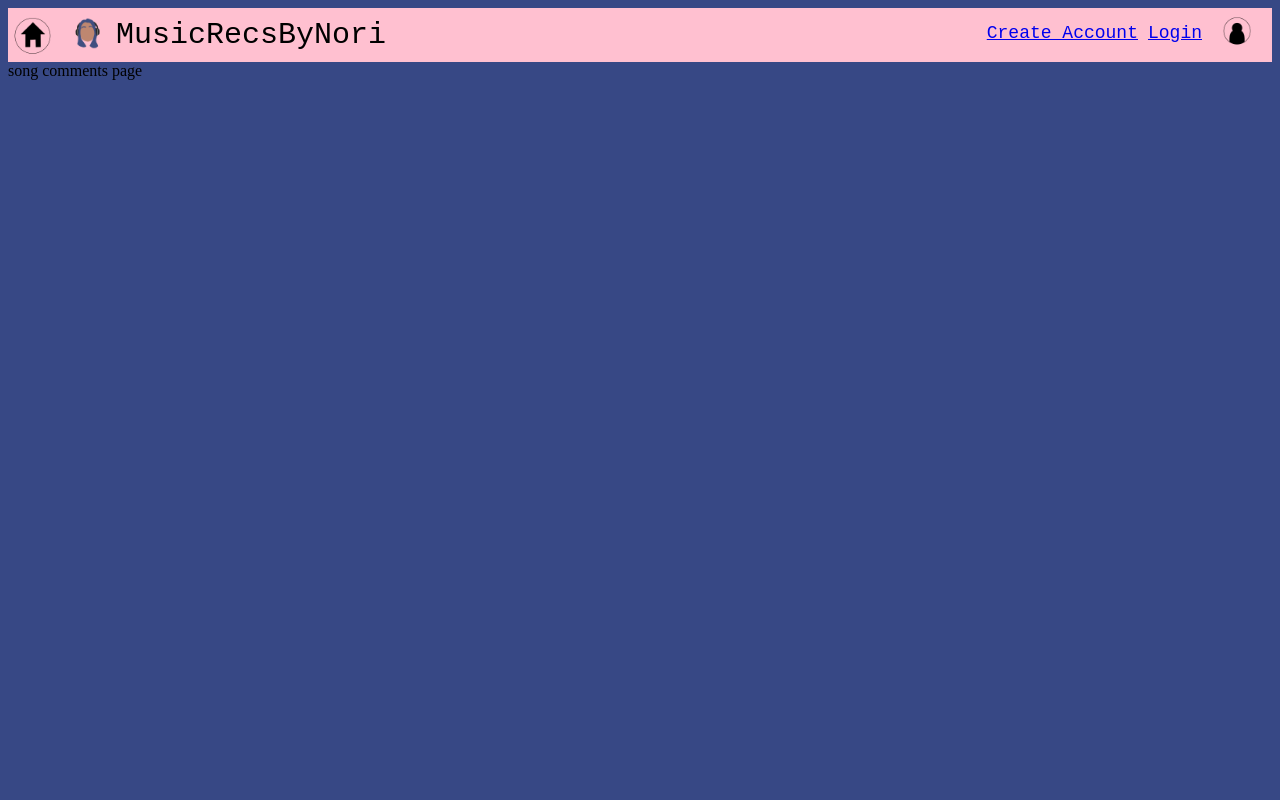
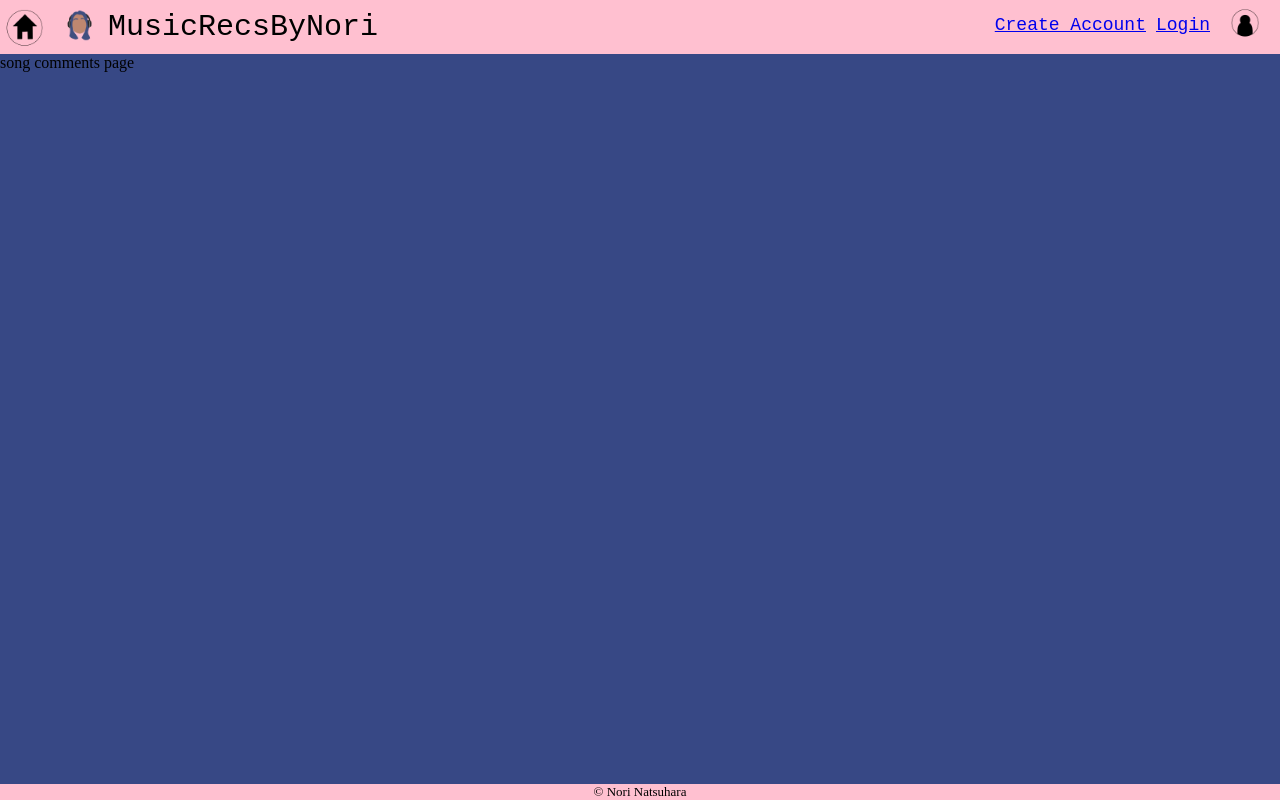
Before and after one commit to norinats/musicrecsbynori, a PHP site: page /comments.php in a window 1280 px wide. Run offline with PHP 8.4, Linux system fonts and the light colour scheme.

Commit message:
added footer to every page and added footer.css

```diff
--- a/comments.php
+++ b/comments.php
@@ -4,5 +4,4 @@
     <?php require_once "header.php"; ?>
 
         song comments page
-    </body>
-</html>
+    <?php require_once "footer.php"; ?>
--- a/css/comments.css
+++ b/css/comments.css
@@ -1,3 +1,4 @@
 body {
+    margin: 0;
     background-color: #374885;
 }
--- /dev/null
+++ b/css/footer.css
@@ -0,0 +1,9 @@
+.footer {
+    position: fixed;
+    text-align: center;
+    background-color: #ffc0d0;
+    width: 100%;
+    font-size: small;
+    left: 0;
+    bottom: 0;
+}
--- a/css/request.css
+++ b/css/request.css
@@ -1,4 +1,5 @@
 body {
+    margin: 0;
     background-color: #374885;
     font-family: 'Courier New', Courier, monospace;
 }
--- a/footer.php
+++ b/footer.php
@@ -0,0 +1,5 @@
+<div class="footer">
+            &#169; Nori Natsuhara
+        </div>
+	</body>
+</html>
--- a/header.php
+++ b/header.php
@@ -1,5 +1,6 @@
 <link rel="icon" type="image/png" href="images/favicon.png">
 <link rel="stylesheet" type="text/css" href="css/header.css">
+<link rel="stylesheet" type="text/css" href="css/footer.css">
     </head>
 
 	<body>
--- a/rec_req.php
+++ b/rec_req.php
@@ -22,5 +22,4 @@
                 <li><input type="submit" value="Submit"></li>
             </ul>
         </form>
-    </body>
-</html>
+<?php require_once "footer.php"; ?>
```
Also changed, not shown: css/index.css (+0 -10 lines), index.php (+1 -7 lines).
